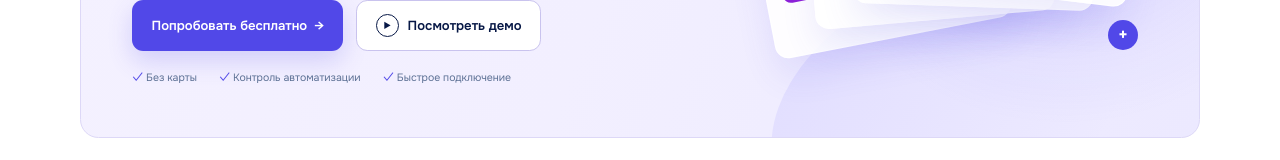
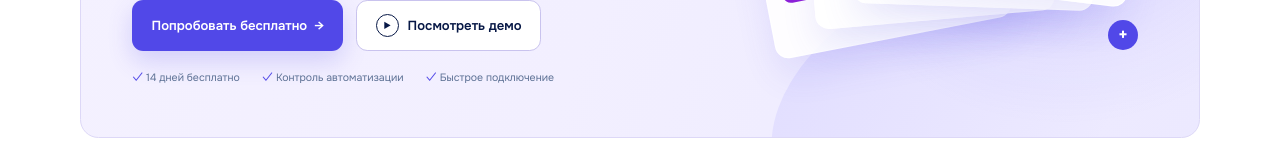
Before and after one commit to fedorovich-web/mpreply, a Next.js app in the folder apps/web/: page / in a window 1280 px wide. Shown: the part 2966-3126 px from the top of the page. Built offline with nearby package versions, Linux system fonts and the light colour scheme; no server answers.

Commit message:
fix(web): remove unsupported trial condition from home

```diff
--- a/apps/web/app/page.tsx
+++ b/apps/web/app/page.tsx
@@ -248,7 +248,7 @@ export default function HomePage() {
               <Link className="button button-primary" href="/auth/register?intent=connect-marketplace">Попробовать бесплатно&nbsp; →</Link>
               <Link className="button button-secondary homepage-demo-button" href="/demo"><span aria-hidden="true">▶</span> Посмотреть демо</Link>
             </div>
-            <div className="homepage-final-benefits" role="group" aria-label="Преимущества подключения"><span>✓ Без карты</span><span>✓ Контроль автоматизации</span><span>✓ Быстрое подключение</span></div>
+            <div className="homepage-final-benefits" role="group" aria-label="Преимущества подключения"><span>✓ 14 дней бесплатно</span><span>✓ Контроль автоматизации</span><span>✓ Быстрое подключение</span></div>
           </div>
           <div className="homepage-cta-scene" aria-hidden="true">
             <div className="homepage-cta-stack homepage-cta-stack-a"><b>WB</b><span /><span /><span /></div>
```
